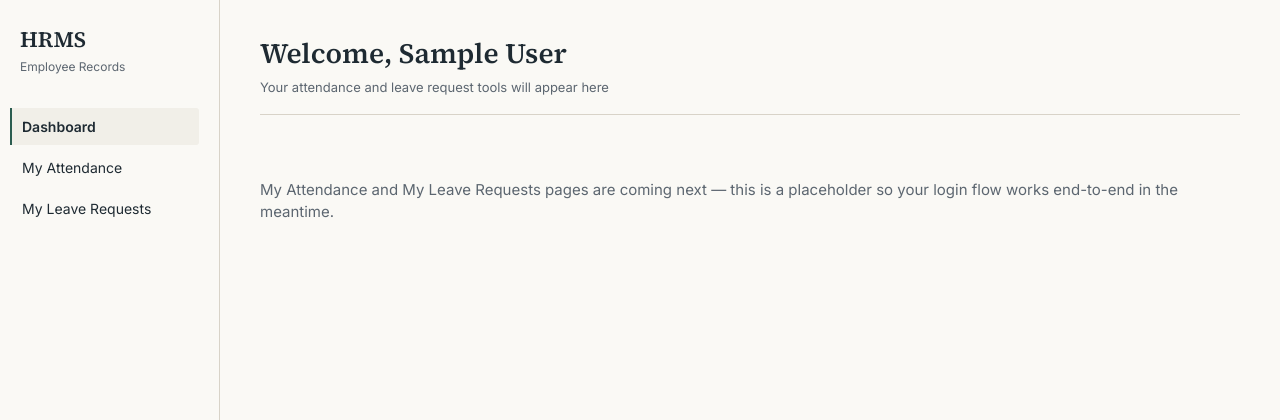
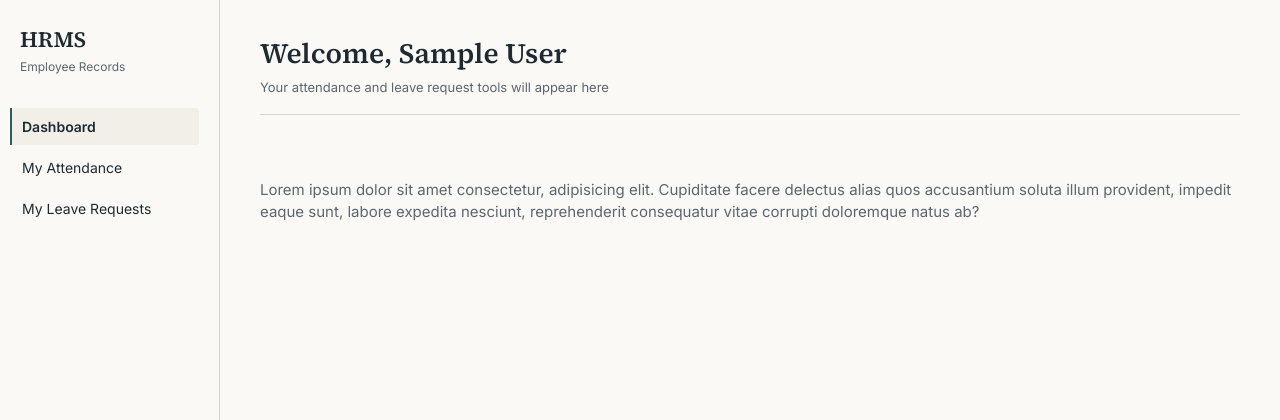
Before and after one commit to GabVx-cmd/HRMS, a PHP site: page /employee_dashboard.php in a window 1280 px wide. Shown: the top 420 px of the page. Run offline with PHP 8.4, Linux system fonts and the light colour scheme; the visitor is signed in with stand-in values (Sample User, id 1).

Commit message:
Changed the message to lorem

```diff
--- a/employee_dashboard.php
+++ b/employee_dashboard.php
@@ -15,7 +15,7 @@ require_once __DIR__ . '/includes/header.php';
 </div>
 
 <div class="empty-state">
-    My Attendance and My Leave Requests pages are coming next — this is a placeholder so your login flow works end-to-end in the meantime.
+    Lorem ipsum dolor sit amet consectetur, adipisicing elit. Cupiditate facere delectus alias quos accusantium soluta illum provident, impedit eaque sunt, labore expedita nesciunt, reprehenderit consequatur vitae corrupti doloremque natus ab?
 </div>
 
 <?php require_once __DIR__ . '/includes/footer.php'; ?>
```
